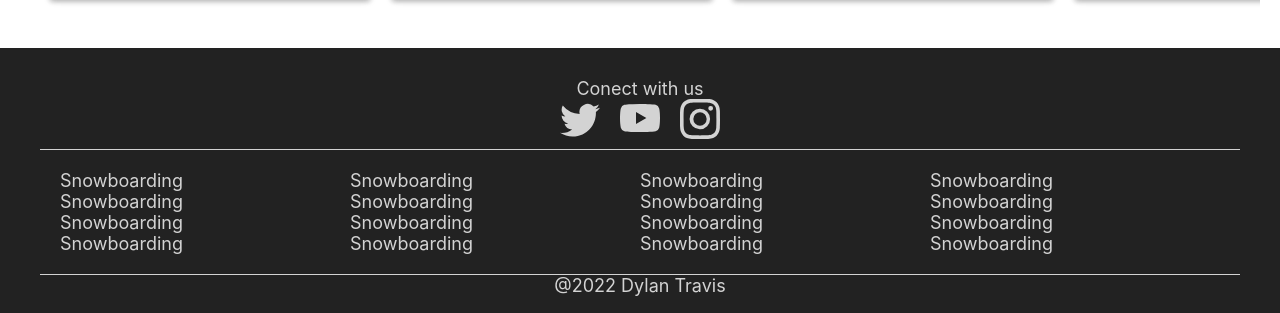
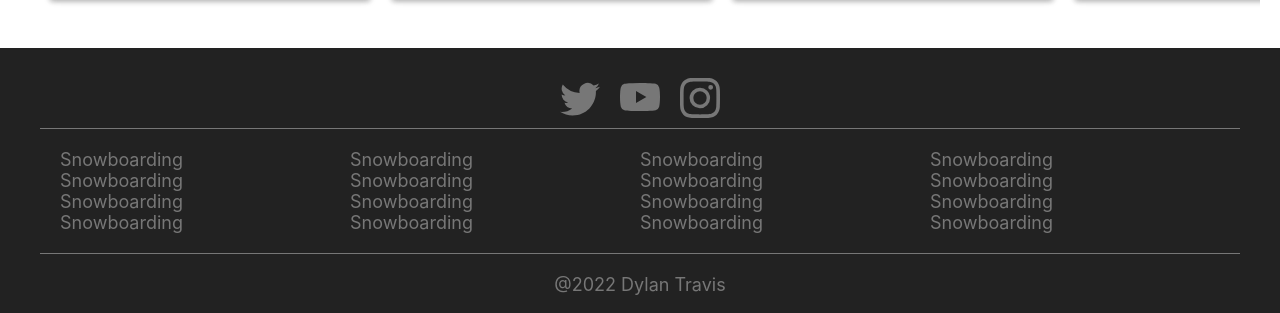
Before and after one commit to asendice/snowboard-shop, a Next.js app: page / in a window 1280 px wide. Shown: the part 2446-2759 px from the top of the page. Built offline with nearby package versions, Linux system fonts and the light colour scheme; no server answers; the database is empty.

Commit message:
footer copyright margin

```diff
--- a/components/layout/footer.js
+++ b/components/layout/footer.js
@@ -5,7 +5,6 @@ function Footer() {
   return (
     <div className={classes.container}>
       <div className={classes.connect}>
-        <p>Conect with us</p>
         <div className={classes.socials}>
           <BsTwitter className={classes.icon}/>
           <BsYoutube className={classes.icon}/>
--- a/components/layout/footer.module.css
+++ b/components/layout/footer.module.css
@@ -39,3 +39,7 @@
 .gridItem {
   list-style: none;
 }
+
+.copyright {
+  margin-top: 2rem;
+}
--- a/styles/globals.css
+++ b/styles/globals.css
@@ -4,7 +4,7 @@
   --color-black: rgba(0, 0, 0);
   --color-white: #fff;
   --color-grey-dark: rgb(34, 34, 34);
-  --color-grey-light: #d3d3d3;
+  --color-grey-light: #777;
 
 }
 
```
